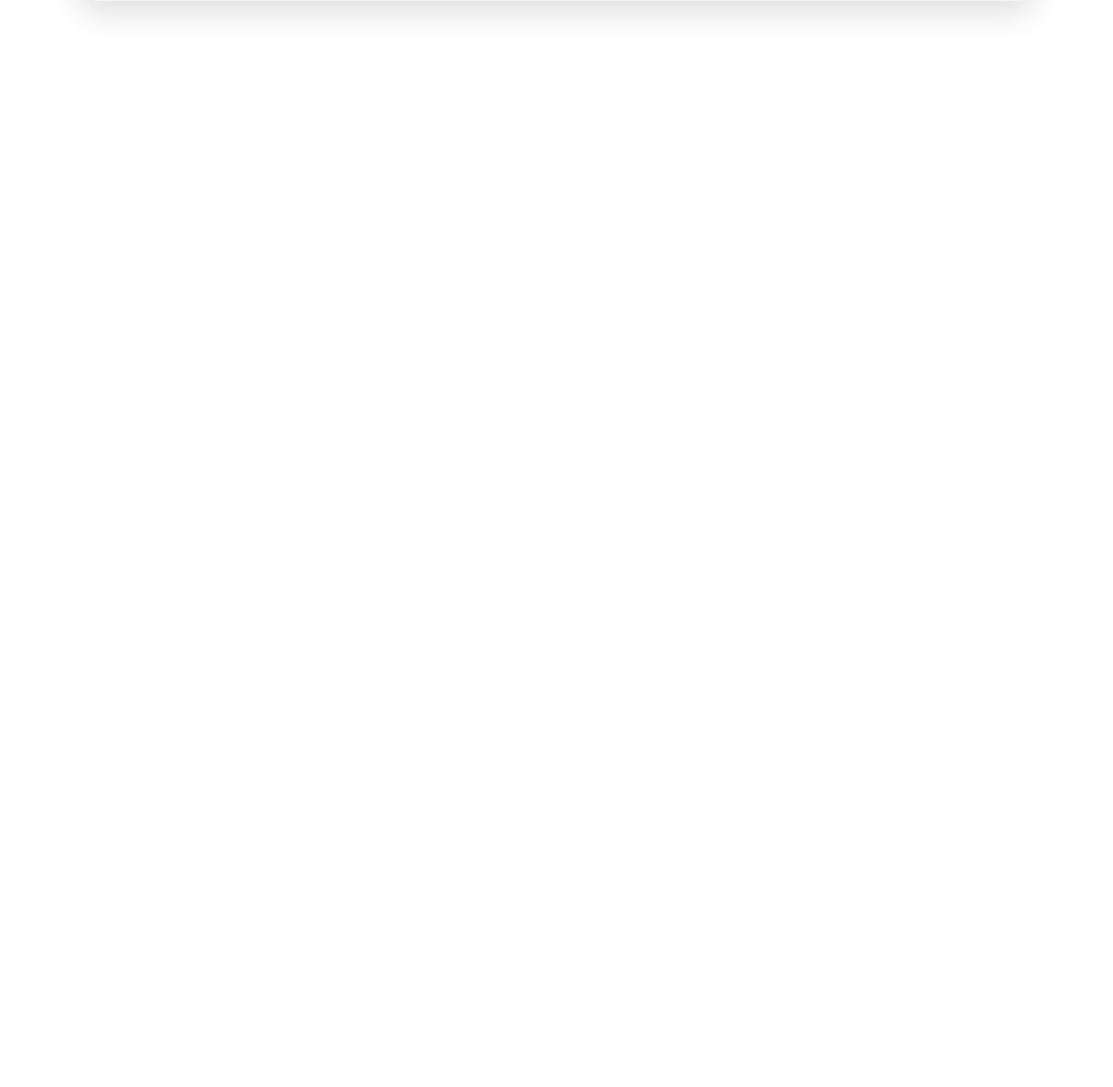
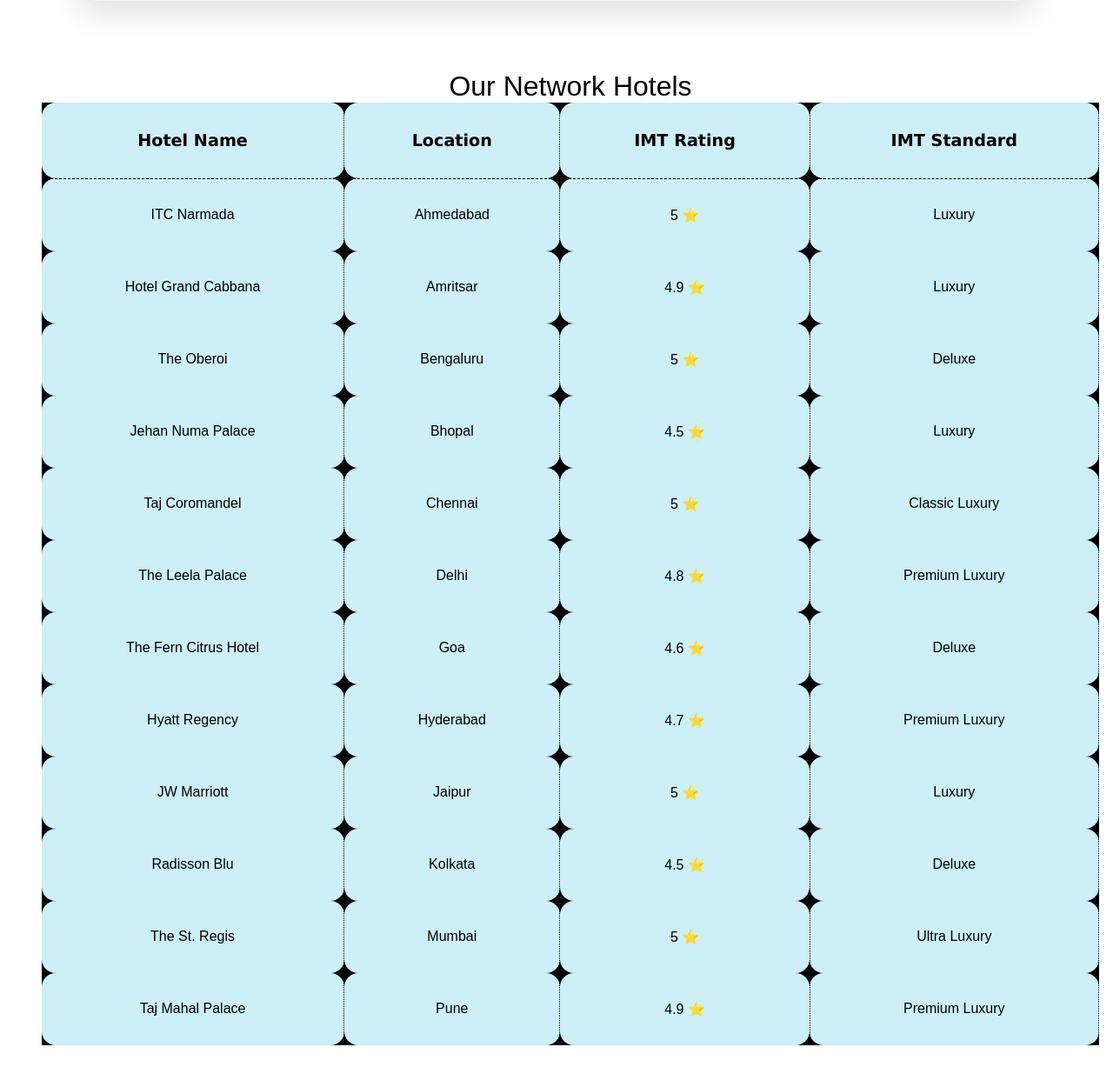
Before and after one commit to ramcharan-220884/WTLAB_N220884, a PHP site: page / in a window 1280 px wide. Shown: the part 2276-3526 px from the top of the page at 87% size. Before the commit the page ends 2296 px from the top, so only its background shows below. Run offline with PHP 8.4, Linux system fonts and the light colour scheme.

Commit message:
Table added to the website

```diff
--- a/index.css
+++ b/index.css
@@ -1,4 +1,4 @@
-body{
+body {
   margin: 0;
   font-family: Arial, Helvetica, sans-serif;
 }
@@ -25,7 +25,6 @@
 
 .navbar li {
   display: block;
-
 }
 .navbar li:hover {
   background-color: #555;
@@ -55,7 +54,6 @@
   letter-spacing: 1px;
 }
 
-
 main {
   padding: 2rem;
   text-align: center;
@@ -70,13 +68,11 @@
   overflow: hidden;
 }
 
-
 .slides-container {
   display: flex;
   width: 100%;
   transition: transform 0.6s ease-in-out;
 }
-
 
 .mySlides {
   min-width: 100%;
@@ -90,7 +86,8 @@
 }
 
 /* navigation buttons */
-.prev, .next {
+.prev,
+.next {
   cursor: pointer;
   position: absolute;
   top: 15rem;
@@ -99,7 +96,7 @@
   font-weight: bold;
   font-size: 18px;
   transform: translateY(-50%);
-  background-color: rgba(0,0,0,0.3);
+  background-color: rgba(0, 0, 0, 0.3);
   user-select: none;
   border-radius: 3px;
 }
@@ -112,8 +109,9 @@
   left: 10px;
 }
 
-.prev:hover, .next:hover {
-  background-color: rgba(0,0,0,0.8);
+.prev:hover,
+.next:hover {
+  background-color: rgba(0, 0, 0, 0.8);
 }
 
 /* caption text */
@@ -139,12 +137,12 @@
   transition: background-color 0.3s ease;
 }
 
-.active, .dot:hover {
+.active,
+.dot:hover {
   background-color: #717171;
 }
 
-
-.features{
+.features {
   display: flex;
   gap: 20px;
   padding: 40px;
@@ -158,7 +156,7 @@
   padding: 20px;
   border-radius: 1rem;
   text-align: center;
-  border: 1px solid #555 ;
+  border: 1px solid #555;
 }
 
 .feature-section {
@@ -169,7 +167,7 @@
   z-index: -1;
 }
 
-.feature-section video{
+.feature-section video {
   position: absolute;
   inset: 0;
   width: 100%;
@@ -188,7 +186,7 @@
   width: 5rem;
 }
 
-.aud{
+.aud {
   display: block;
   margin: 2rem auto;
   background-color: #f4f;
@@ -198,7 +196,7 @@
   padding: 1rem;
 }
 
-.vid{
+.vid {
   height: 20rem;
   width: 20rem;
   display: block;
@@ -209,20 +207,19 @@
   object-fit: cover;
 }
 
-
 .terms-wrapper {
   max-width: 1100px;
   margin: 80px auto;
   padding: 40px;
-  background: #F7F5F2;
+  background: #f7f5f2;
   border-radius: 22px;
-  box-shadow: 0 15px 35px rgba(0,0,0,0.12);
+  box-shadow: 0 15px 35px rgba(0, 0, 0, 0.12);
 }
 
 .terms-wrapper h2 {
   font-size: 30px;
   font-weight: 600;
-  color: #0F766E;
+  color: #0f766e;
   margin-bottom: 25px;
 }
 
@@ -232,11 +229,42 @@
   border: none;
   border-radius: 16px;
   background: #ffffff;
-  box-shadow: inset 0 0 0 1px #D1D5DB;
+  box-shadow: inset 0 0 0 1px #d1d5db;
 }
 
 .terms-note {
   margin-top: 15px;
   font-size: 14px;
-  color: #6B7280;
+  color: #6b7280;
 }
+
+.tabular table {
+  margin: 1rem;
+  box-shadow: #555;
+  border-collapse: collapse;
+  width: 100%;
+  background-color: black;
+}
+
+.tabular tr {
+  background-color: rgb(205, 239, 248);
+  box-shadow: #141414;
+  padding-bottom: 1rem;
+}
+.tabular th {
+  border-bottom: 1px dashed black;
+  font-size: larger;
+  font-family: "Lucida Sans", "Lucida Sans Regular", "Lucida Grande",
+    "Lucida Sans Unicode", Geneva, Verdana, sans-serif;
+}
+
+td,
+th {
+  border-radius: 1rem;
+  padding: 2rem;
+  border-right: 1px dotted black;
+}
+
+.tabular caption {
+  font-size: 2rem;
+}
--- a/index.html
+++ b/index.html
@@ -21,67 +21,62 @@
         <p>Booking made Simple</p>
       </div>
 
-
       <!-- SLIDER CONTAINER -->
       <div class="slideshow-container">
         <div class="slides-container">
-
           <!-- Slide 1 -->
           <div class="mySlides">
-        <img src="./media_files/img1.jpg" alt="Slide 1">
+            <img src="./media_files/img1.jpg" alt="Slide 1" />
             <div class="text">Caption Text 1</div>
           </div>
 
           <!-- Slide 2 -->
           <div class="mySlides">
-        <img src="./media_files/img2.jpg" alt="Slide 2">
+            <img src="./media_files/img2.jpg" alt="Slide 2" />
             <div class="text">Caption Text 2</div>
           </div>
 
           <!-- Slide 3 -->
           <div class="mySlides">
-        <img src="./media_files/img3.jpg" alt="Slide 3">
+            <img src="./media_files/img3.jpg" alt="Slide 3" />
             <div class="text">Caption Text 3</div>
           </div>
-
         </div>
 
         <!-- NAV BUTTONS -->
         <a class="prev" onclick="plusSlides(-1)">❮</a>
         <a class="next" onclick="plusSlides(1)">❯</a>
-
       </div>
 
       <!-- DOT INDICATORS -->
-  <div style="text-align:center; margin-top: 15px;">
+      <div style="text-align: center; margin-top: 15px">
         <span class="dot active" onclick="currentSlide(1)"></span>
         <span class="dot" onclick="currentSlide(2)"></span>
         <span class="dot" onclick="currentSlide(3)"></span>
       </div>
 
-
       <!-- features -->
 
       <section class="feature-section">
         <video controls class="vid" autoplay muted loop>
-    <source src="./media_files/video.mp4">
+          <source src="./media_files/video.mp4" />
         </video>
+        <div class="features-content"></div>
         <h2>Features</h2>
 
         <div class="features">
           <div class="card">
-      <img src="./media_files/easy-booking.png" alt="">
+            <img src="./media_files/easy-booking.png" alt="" />
             <h3>Easy Booking</h3>
             <p>Book your favorite spots with just a few clicks.</p>
           </div>
           <div class="card">
-      <img src="./media_files/support.png" alt="">
+            <img src="./media_files/support.png" alt="" />
             <h3>24/7 Support</h3>
             <p>Our support team is here to help you anytime.</p>
-
           </div>
           <div class="card">
-      <img src="./media_files/best-price.jpg" alt="">
+            <img src="./media_files/best-price.jpg" alt="" />
             <h3>Best Prices</h3>
             <p>We offer competitive prices for all bookings.</p>
           </div>
@@ -89,17 +84,16 @@
       </section>
 
       <audio controls class="aud">
-    <source src="./media_files/welcome-traveler-97167.mp3">
+        <source src="./media_files/welcome-traveler-97167.mp3" />
       </audio>
-
-
 
       <section class="terms-wrapper">
         <h2>Terms & Conditions</h2>
 
         <iframe
           src="./media_files/T and C.pdf"
-    title="Bookaroo Terms and Conditions">
+          title="Bookaroo Terms and Conditions"
+        >
         </iframe>
 
         <p class="terms-note">
@@ -107,9 +101,97 @@
         </p>
       </section>
 
+      <section class="tabular">
+        <table>
+          <caption>
+            Our Network Hotels
+          </caption>
 
+          <thead>
+            <tr>
+              <th>Hotel Name</th>
+              <th>Location</th>
+              <th>IMT Rating</th>
+              <th>IMT Standard</th>
+            </tr>
+          </thead>
 
-
+          <tbody>
+            <tr>
+              <td>ITC Narmada</td>
+              <td>Ahmedabad</td>
+              <td>5 ⭐</td>
+              <td>Luxury</td>
+            </tr>
+            <tr>
+              <td>Hotel Grand Cabbana</td>
+              <td>Amritsar</td>
+              <td>4.9 ⭐</td>
+              <td>Luxury</td>
+            </tr>
+            <tr>
+              <td>The Oberoi</td>
+              <td>Bengaluru</td>
+              <td>5 ⭐</td>
+              <td>Deluxe</td>
+            </tr>
+            <tr>
+              <td>Jehan Numa Palace</td>
+              <td>Bhopal</td>
+              <td>4.5 ⭐</td>
+              <td>Luxury</td>
+            </tr>
+            <tr>
+              <td>Taj Coromandel</td>
+              <td>Chennai</td>
+              <td>5 ⭐</td>
+              <td>Classic Luxury</td>
+            </tr>
+            <tr>
+              <td>The Leela Palace</td>
+              <td>Delhi</td>
+              <td>4.8 ⭐</td>
+              <td>Premium Luxury</td>
+            </tr>
+            <tr>
+              <td>The Fern Citrus Hotel</td>
+              <td>Goa</td>
+              <td>4.6 ⭐</td>
+              <td>Deluxe</td>
+            </tr>
+            <tr>
+              <td>Hyatt Regency</td>
+              <td>Hyderabad</td>
+              <td>4.7 ⭐</td>
+              <td>Premium Luxury</td>
+            </tr>
+            <tr>
+              <td>JW Marriott</td>
+              <td>Jaipur</td>
+              <td>5 ⭐</td>
+              <td>Luxury</td>
+            </tr>
+            <tr>
+              <td>Radisson Blu</td>
+              <td>Kolkata</td>
+              <td>4.5 ⭐</td>
+              <td>Deluxe</td>
+            </tr>
+            <tr>
+              <td>The St. Regis</td>
+              <td>Mumbai</td>
+              <td>5 ⭐</td>
+              <td>Ultra Luxury</td>
+            </tr>
+            <tr>
+              <td>Taj Mahal Palace</td>
+              <td>Pune</td>
+              <td>4.9 ⭐</td>
+              <td>Premium Luxury</td>
+            </tr>
+          </tbody>
+        </table>
+      </section>
     </main>
 
     <script src="index.js"></script>
--- a/index.js
+++ b/index.js
@@ -14,28 +14,23 @@
   resetAutoSlide();
 }
 
-
 function currentSlide(n) {
   slideIndex = n - 1;
   showSlides(slideIndex);
   resetAutoSlide();
 }
 
-
 function showSlides(n) {
   if (n >= slides.length) slideIndex = 0;
   if (n < 0) slideIndex = slides.length - 1;
 
-
   slidesWrapper.style.transform = `translateX(-${slideIndex * 100}%)`;
-
 
   for (let i = 0; i < dots.length; i++) {
     dots[i].classList.remove("active");
   }
   dots[slideIndex].classList.add("active");
 }
-
 
 function startAutoSlide() {
   autoSlideInterval = setInterval(() => {
@@ -44,7 +39,6 @@
   }, 3000);
 }
 
-
 function resetAutoSlide() {
   clearInterval(autoSlideInterval);
   startAutoSlide();
```
Lines whose indentation alone changed are shown as unchanged.
